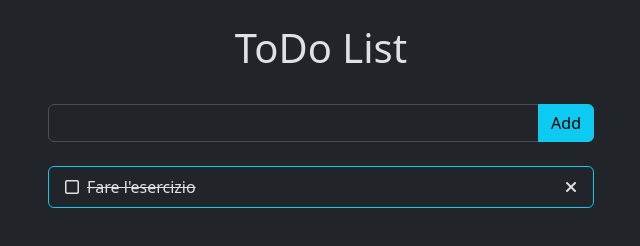
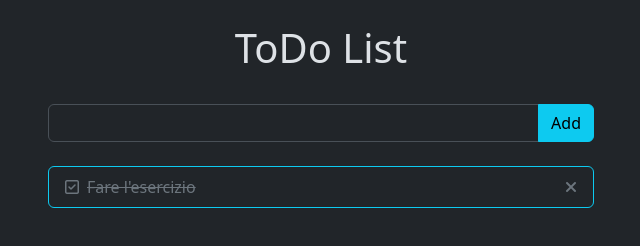
Before and after one commit to monica-harabagiu/vue-todolist, a plain HTML site: page index.html in a window 1280 px wide. Both pictures are taken after a click on the icon 391 px from the left and 187 px from the top of the page. Shown: the full height of the page, 319-959 px from the left. Drawn offline with nearby package versions, Linux system fonts and the light colour scheme.

Commit message:
icon change on click

```diff
--- a/index.html
+++ b/index.html
@@ -45,10 +45,17 @@
                         v-if="tasks.length !== 0"
                         v-for="(element, index) in tasks"
                         :key="index"
+                        :class="(tasks[index].done == true) ? 'text-secondary' : ' '"
                         class="list-group-item border border-info d-flex align-items-center">
                             <i
                             @click="taskDone(index)"
+                            v-show="!tasks[index].done"
                             class="fa-regular fa-square"></i>
+
+                            <i
+                            @click="taskDone(index)"
+                            v-show="tasks[index].done"
+                            class="fa-regular fa-square-check"></i>
 
                             <span
                             v-if="(element.done == false)"
```
